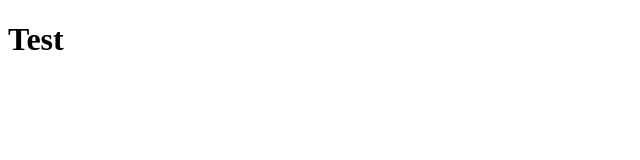
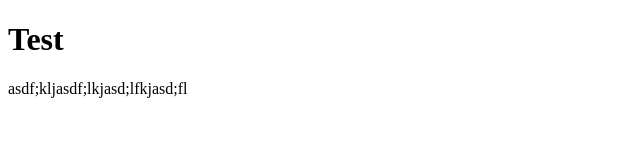
Before and after one commit to wen00026/test, a plain HTML site: page index.html in a window 1280 px wide. Shown: the whole page, without its empty margins (0-640 px from the left). Drawn offline with Linux system fonts and the light colour scheme.

Commit message:
added a paragraph

```diff
--- a/index.html
+++ b/index.html
@@ -10,6 +10,7 @@
 
 <body>
   <h1>Test</h1>
+  <p>asdf;kljasdf;lkjasd;lfkjasd;fl</p>
 </body>
 
 </html>
```
